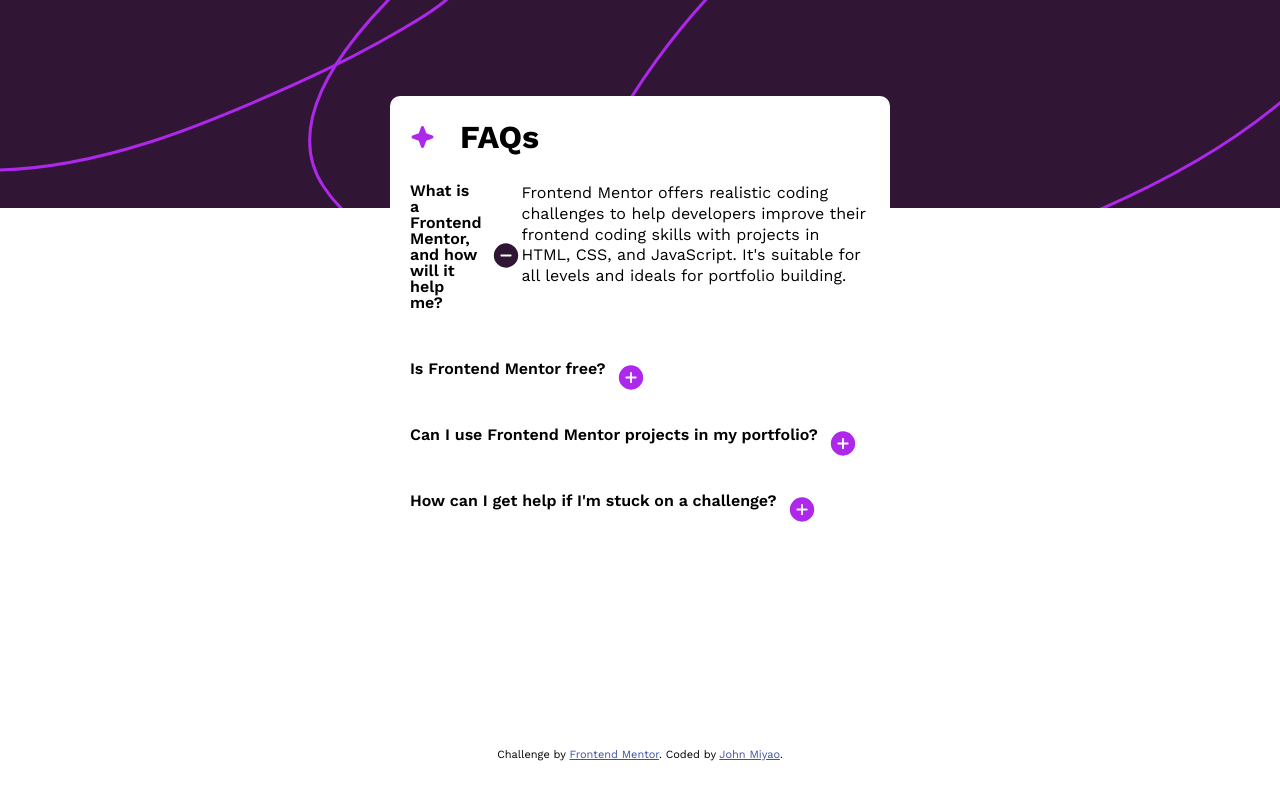
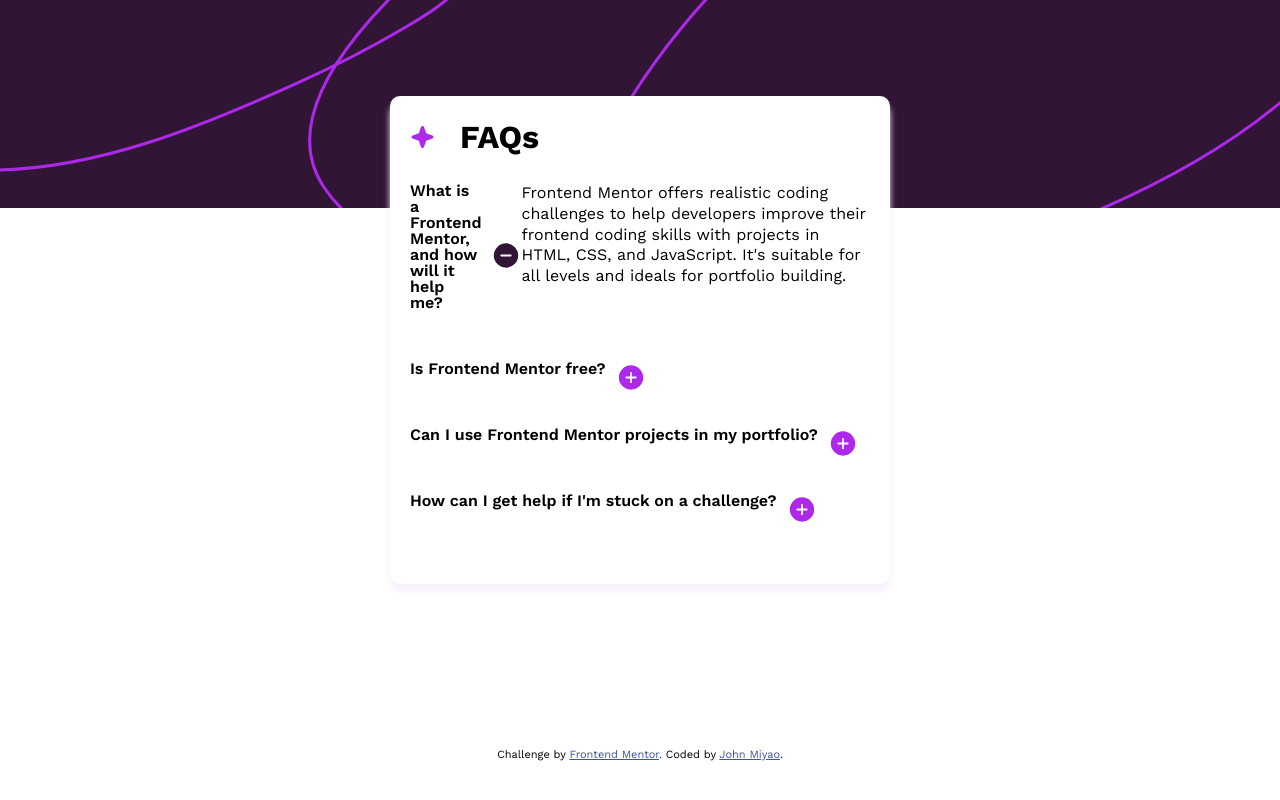
Before and after one commit to MiyaoCat/frontend-mentor-challenges, a PHP site: page /faq-accordion-main/index.html in a window 1280 px wide. Run offline with PHP 8.4, Linux system fonts and the light colour scheme.

Commit message:
Added box-shadow

```diff
--- a/faq-accordion-main/css/site.css
+++ b/faq-accordion-main/css/site.css
@@ -50,6 +50,7 @@ main {
 	background-color: white;
 	margin-top: -7em;
 	padding: 25px 20px;
+	box-shadow: 0 8px 6px 0px hsl(275, 100%, 97%);
 }
 
 li {
```
